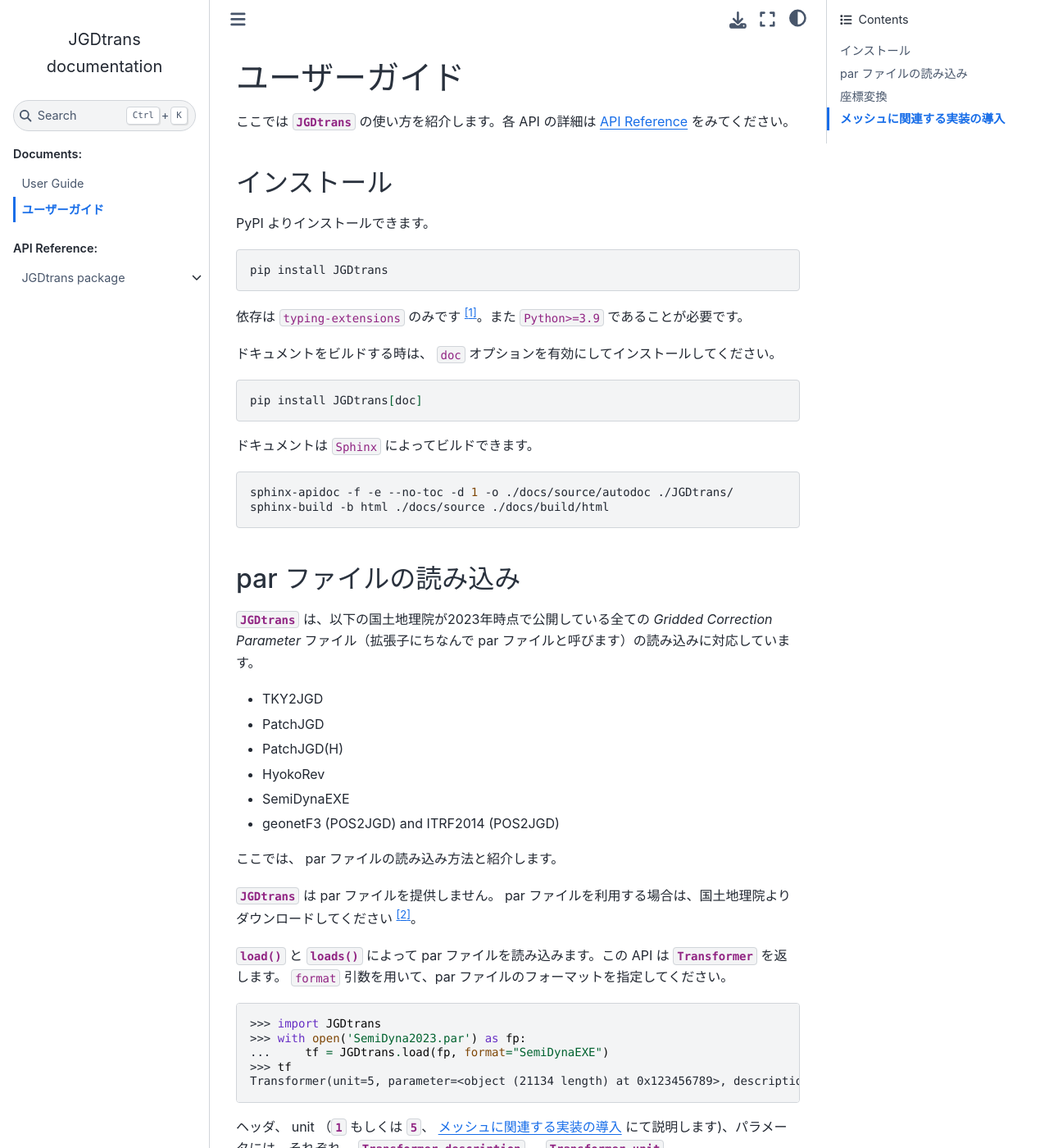
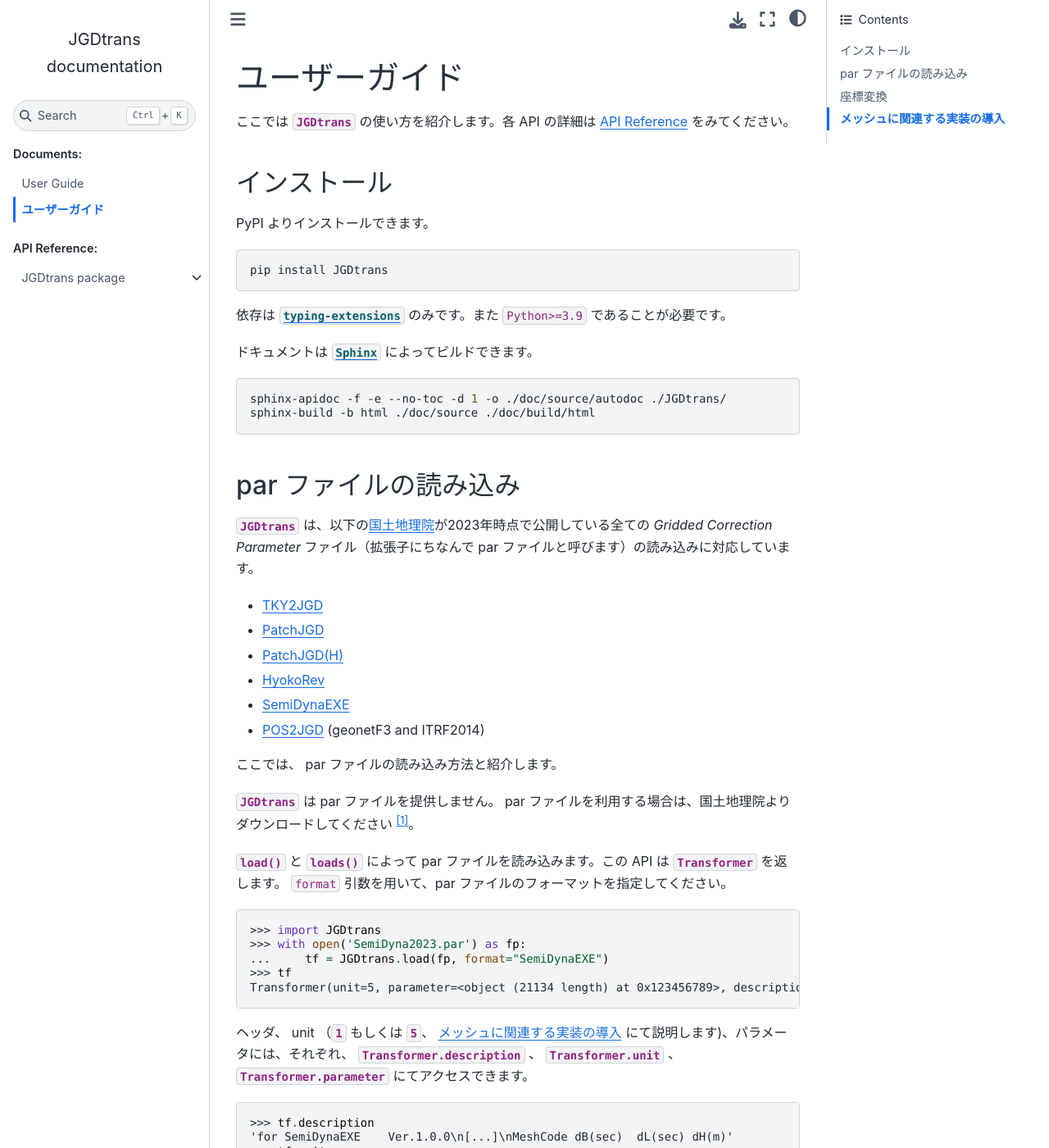
Before and after one commit to paqira/jgdtrans-py, a Sphinx documentation site: the page built from doc/source/docs/user_guide.ja.md, in a window 1280 px wide and 1400 px high. Shown: the whole window at 82% size. Built offline with Sphinx 7.4.7 and the Sphinx Book theme 1.1.4, drawn with Linux system fonts in a browser that asks for light colours; pages that are not in the unit, such as notebooks, are missing from menus; some of the changed text lies outside the part shown.

Commit message:
update doc

````diff
--- a/doc/source/autodoc/JGDtrans.rst
+++ b/doc/source/autodoc/JGDtrans.rst
@@ -7,13 +7,13 @@
 .. toctree::
    :maxdepth: 1
 
+   JGDtrans.dms
    JGDtrans.error
    JGDtrans.mesh
    JGDtrans.parser
    JGDtrans.point
    JGDtrans.transformer
    JGDtrans.types
-   JGDtrans.utils
 
 Module contents
 ---------------
--- a/doc/source/docs/user_guide.ja.md
+++ b/doc/source/docs/user_guide.ja.md
@@ -10,44 +10,46 @@
 pip install JGDtrans
 ```
 
-依存は `typing-extensions` のみです [^1]。また `Python>=3.9` であることが必要です。
+依存は [`typing-extensions`][typing-extensions] のみです。また `Python>=3.9` であることが必要です。
 
-[^1]: typing-extensions: PyPI: <https://pypi.org/project/typing-extensions/>.
+[typing-extensions]: https://pypi.org/project/typing-extensions/
 
-ドキュメントをビルドする時は、 `doc` オプションを有効にしてインストールしてください。
+ドキュメントは [`Sphinx`][Sphinx] によってビルドできます。
 
 ```shell
-pip install JGDtrans[doc]
+sphinx-apidoc -f -e --no-toc -d 1 -o ./doc/source/autodoc ./JGDtrans/
+sphinx-build -b html ./doc/source ./doc/build/html
 ```
 
-ドキュメントは `Sphinx` によってビルドできます。
-
-```shell
-sphinx-apidoc -f -e --no-toc -d 1 -o ./docs/source/autodoc ./JGDtrans/
-sphinx-build -b html ./docs/source ./docs/build/html
-```
-
-[^2]: Sphinx: PyPI <https://pypi.org/project/Sphinx/>.
+[Sphinx]: https://pypi.org/project/Sphinx/
 
 ## par ファイルの読み込み
 
-{py:mod}`JGDtrans` は、以下の国土地理院が2023年時点で公開している全ての
+{py:mod}`JGDtrans` は、以下の[国土地理院][GIAJ]が2023年時点で公開している全ての
 _Gridded Correction Parameter_ ファイル（拡張子にちなんで
 par ファイルと呼びます）の読み込みに対応しています。
 
-- TKY2JGD
-- PatchJGD
-- PatchJGD(H)
-- HyokoRev
-- SemiDynaEXE
-- geonetF3 (POS2JGD) and ITRF2014 (POS2JGD)
+- [TKY2JGD]
+- [PatchJGD]
+- [PatchJGD(H)]
+- [HyokoRev]
+- [SemiDynaEXE]
+- [POS2JGD] (geonetF3 and ITRF2014)
+
+[GIAJ]: https://www.gsi.go.jp
+[TKY2JGD]: https://www.gsi.go.jp/sokuchikijun/tky2jgd.html
+[PatchJGD]: https://vldb.gsi.go.jp/sokuchi/surveycalc/patchjgd/index.html
+[PatchJGD(H)]: https://vldb.gsi.go.jp/sokuchi/surveycalc/patchjgd_h/index.html
+[HyokoRev]: https://vldb.gsi.go.jp/sokuchi/surveycalc/hyokorev/hyokorev.html
+[SemiDynaEXE]: https://vldb.gsi.go.jp/sokuchi/surveycalc/semidyna/web/index.html
+[POS2JGD]: https://positions.gsi.go.jp/cdcs
 
 ここでは、 par ファイルの読み込み方法と紹介します。
 
 {py:mod}`JGDtrans` は par ファイルを提供しません。
-par ファイルを利用する場合は、国土地理院よりダウンロードしてください [^2]。
+par ファイルを利用する場合は、国土地理院よりダウンロードしてください [^1]。
 
-[^3]: Download links;
+[^1]: Download links;
       TKY2JGD: <https://www.gsi.go.jp/sokuchikijun/tky2jgd_download.html>;
       PatchJGD, PatchJGD(H) and HyokoRev: <https://www.gsi.go.jp/sokuchikijun/sokuchikijun41012.html>;
       SemiDynaEXE: <https://www.gsi.go.jp/sokuchikijun/semidyna.html>;
````
Also changed, not shown: other parts of doc/source/docs/user_guide.ja.md (+2 -2 lines), README.md (+15 -3 lines), doc/source/autodoc/JGDtrans.dms.rst (added, +7 -0 lines), doc/source/autodoc/JGDtrans.utils.rst (deleted, +0 -7 lines), doc/source/docs/user_guide.md (+20 -18 lines), doc/source/index.md (+21 -15 lines).
